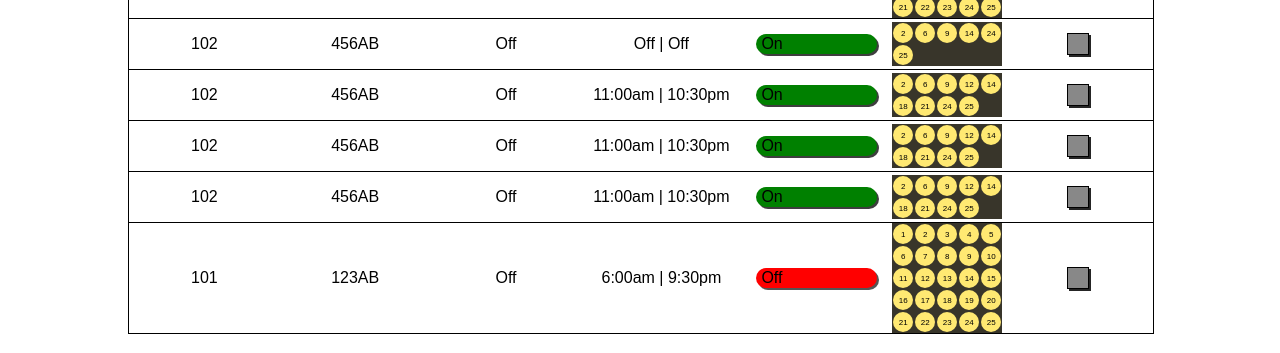
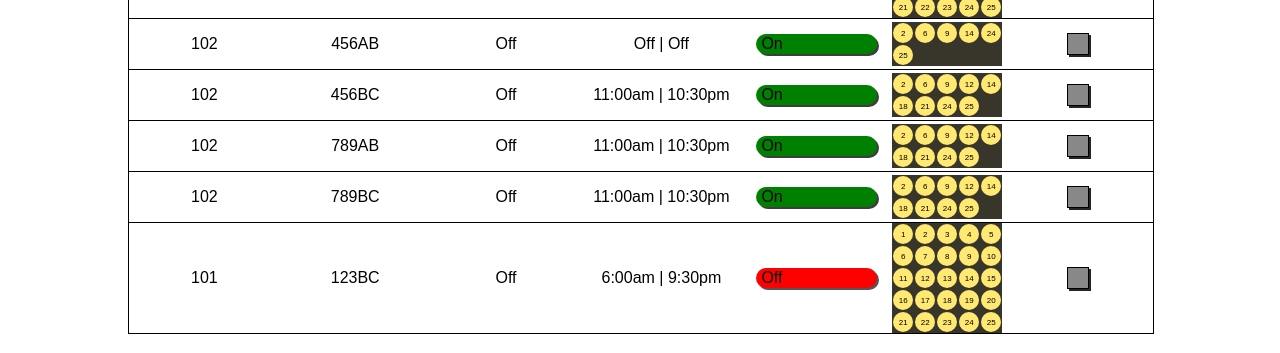
Before and after one commit to S9Digital/web-console, a React (Create React App) app: page /property/123/rooms in a window 1280 px wide. Shown: the part 364-717 px from the top of the page. Built offline with nearby package versions, Linux system fonts and the light colour scheme.

Commit message:
getting rid of mapped key errors

```diff
--- a/src/components/Home.js
+++ b/src/components/Home.js
@@ -59,8 +59,8 @@ class Home extends Component {
   constructor(props) {
     super(props);
     this.state = {
-      username: null,
-      password: null,
+      username: "",
+      password: "",
       propertyId: "123"
     };
   }
@@ -78,7 +78,11 @@ class Home extends Component {
     this.setState({ password: e.target.value });
   }
   renderPropertySelect(property) {
-    return <OptionInput value={property.id}>{property.name}</OptionInput>;
+    return (
+      <OptionInput key={property.id} value={property.id}>
+        {property.name}
+      </OptionInput>
+    );
   }
   render() {
     return (
--- a/src/components/RoomList.js
+++ b/src/components/RoomList.js
@@ -83,7 +83,7 @@ class RoomList extends React.Component {
             <ListHeader>Set to Default?</ListHeader>
           </Row>
           {this.props.rooms.map(room => (
-            <RoomRender room={room} />
+            <RoomRender room={room} key={room.id} />
           ))}
         </ListContainer>
       </Wrapper>
--- a/src/components/RoomRender.js
+++ b/src/components/RoomRender.js
@@ -107,9 +107,9 @@ class RoomRender extends React.Component {
 
   renderBulbs(bulb) {
     return (
-      <div>
+      <div key={bulb.id}>
         {bulb.error ? (
-          <BulbItem key={bulb.error}>
+          <BulbItem>
             <Bulb>{bulb.error ? bulb.id : null}</Bulb>
           </BulbItem>
         ) : null}
--- a/src/reducer.js
+++ b/src/reducer.js
@@ -129,7 +129,7 @@ const DEFAULT_STATE = {
     },
     {
       number: "102",
-      id: "456AB",
+      id: "456BC",
       sleepTime: "10:30pm",
       wakeTime: "11:00am",
       alarm: "Music CD",
@@ -165,7 +165,7 @@ const DEFAULT_STATE = {
     },
     {
       number: "102",
-      id: "456AB",
+      id: "789AB",
       sleepTime: "10:30pm",
       wakeTime: "11:00am",
       alarm: "Music CD",
@@ -201,7 +201,7 @@ const DEFAULT_STATE = {
     },
     {
       number: "102",
-      id: "456AB",
+      id: "789BC",
       sleepTime: "10:30pm",
       wakeTime: "11:00am",
       alarm: "Music CD",
@@ -236,7 +236,7 @@ const DEFAULT_STATE = {
       tabletOn: false
     },
     {
-      id: "123AB",
+      id: "123BC",
       number: "101",
       sleepTime: "9:30pm",
       wakeTime: "6:00am",
```
